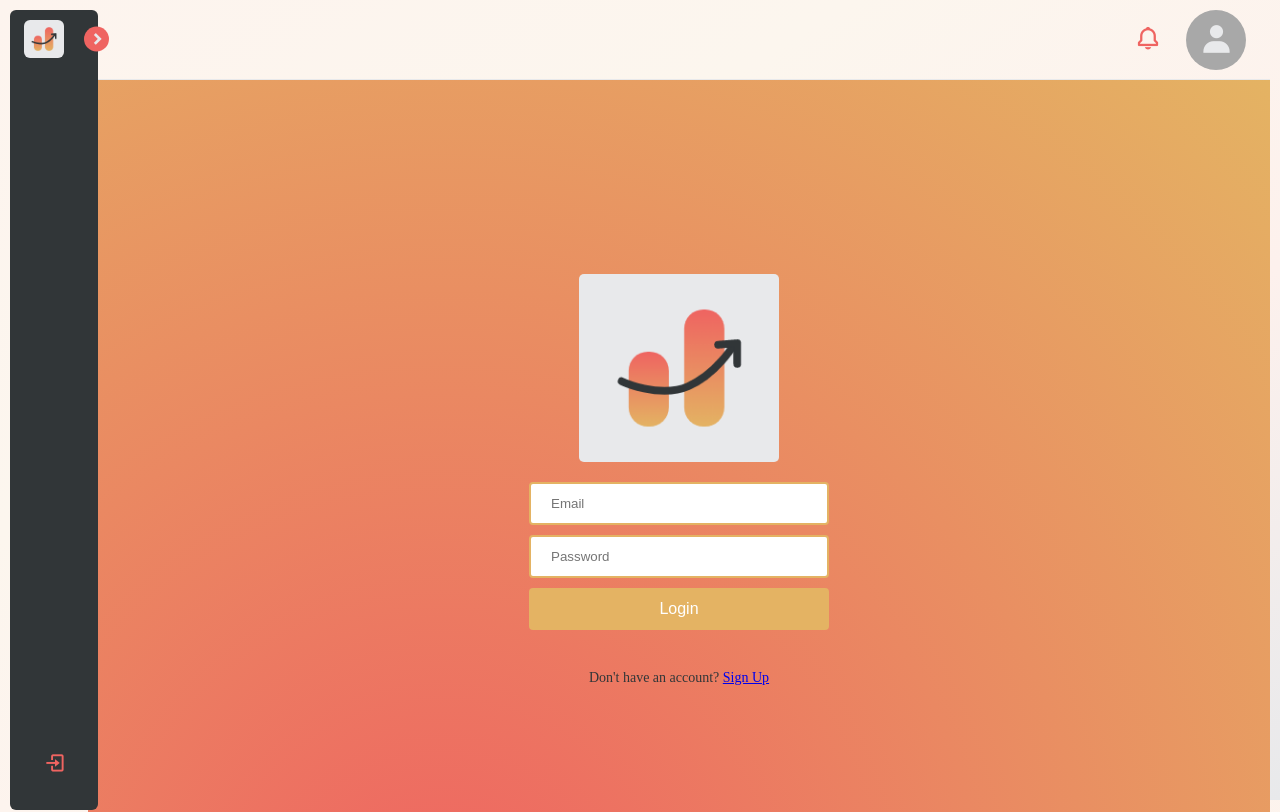
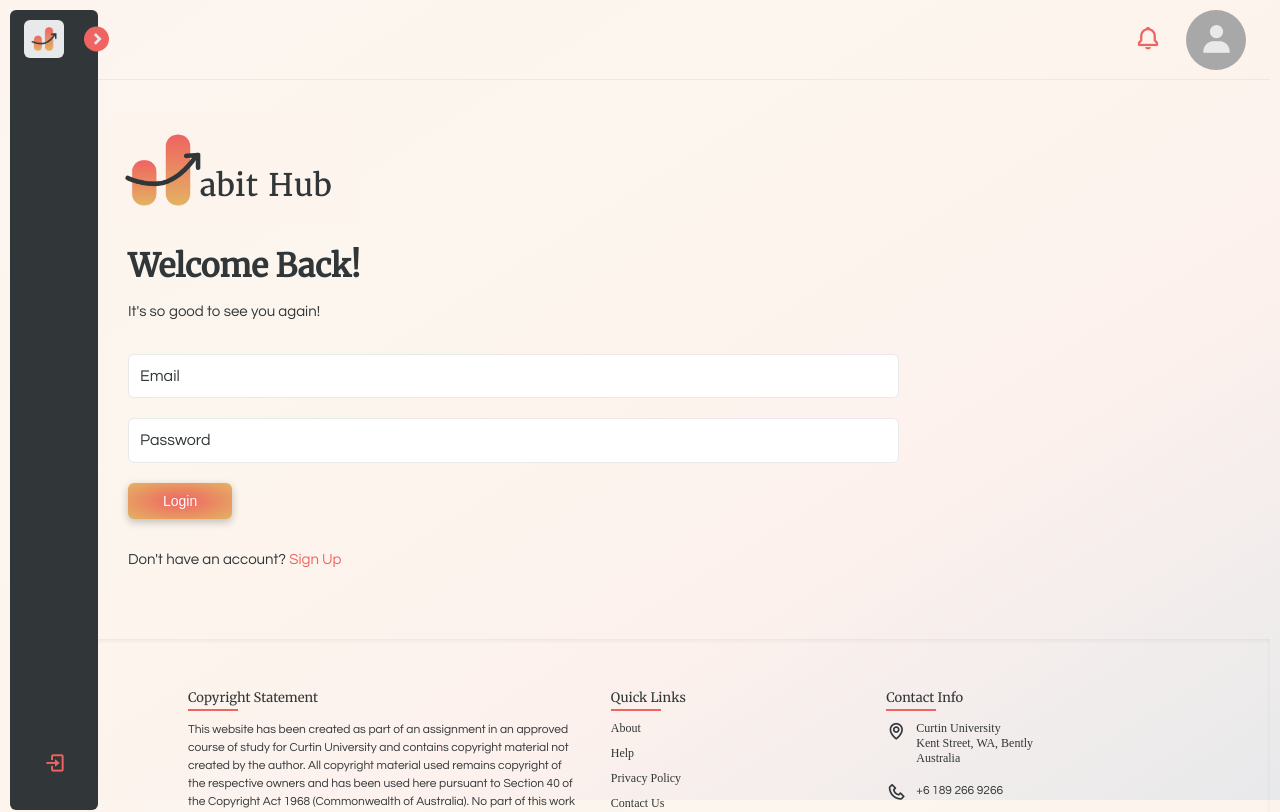
Before and after one commit to s3851446/habithub-frontend, a SvelteKit app in the folder final/habithub-frontend/: page /login in a window 1280 px wide. Shown: the top 812 px of the page. Built offline with nearby package versions, Linux system fonts and the light colour scheme; no server answers.

Commit message:
Updates login page styles to match website styles

```diff
--- a/final/habithub-frontend/src/components/TextInput.svelte
+++ b/final/habithub-frontend/src/components/TextInput.svelte
@@ -1,3 +1,4 @@
+<!-- Styled with the help of https://youtu.be/7yXUfcujpsk -->
 <script>
     export let id
     export let value
@@ -5,10 +6,11 @@
     export let placeholder
     export let classs
     export let label
+    export let input_type
 </script>
 
 <div class="input-container {classs}">
-    <input required type="text" id={id} value={value} name={name} placeholder={placeholder} class="text-input">
+    <input required type="{input_type}" id={id} value={value} name={name} placeholder={placeholder} class="text-input">
     <label class="label" for={name}>{label}</label>
 </div>
 
@@ -17,6 +19,10 @@
         width: 70%;
         position: relative;
         margin: 20px 0;
+        transition: $trans-05;
+        @media all and (max-width: 900px) {
+            width: 100%;
+        }
     }
 
     .label {
--- a/final/habithub-frontend/src/routes/login/+page.svelte
+++ b/final/habithub-frontend/src/routes/login/+page.svelte
@@ -19,7 +19,7 @@
         // method for sending login form data
         // based on answer here: https://stackoverflow.com/questions/68389117/using-fetch-api-to-create-a-login-form
 
-        // TODO: update url, change body content to email/password, stop form default behaviour
+        // TODO: update url, change body content to email/password, stop form default behavior
         async function loginUser() {
             const emailField = document.getElementById('email')
             const passwordField = document.getElementById('password')
@@ -65,70 +65,58 @@
     })
 </script>
 
-  <div class="container">
-    <img class="logo" src="{base}/images/logo_app.png" alt="Habit Hub logo" />
+  <div class="body">
+    <img class="logo" src="{base}/images/logo_web.png" alt="Habit Hub logo" />
+    <h1>Welcome Back!</h1>
+    <p>It's so good to see you again!</p>
     <form class="form">
-      <input class="form-control" type="email" placeholder="Email" id="email" />
-      <input class="form-control" type="password" placeholder="Password" id="password" />
-      <button class="btn" id="login_button">Login</button>
+      <TextInput
+        id="email"
+        value=""
+        name="Email"
+        placeholder="Enter your email address here"
+        label="Email"
+        input_type="email"
+      />
+      <TextInput
+        id="password"
+        value=""
+        name="Password"
+        placeholder="Enter your password here"
+        label="Password"
+        input_type="password"
+      />
+      <div class="btn">
+        <Button id="login_button">
+          Login
+        </Button>
+      </div>
     </form>
-    <div class="signup">
-      Don't have an account? <a href="/signup">Sign Up</a>
-    </div>
+    <p class="p">Don't have an account? <a href="/signup">Sign Up</a></p>
   </div>
 
-  <style>
-    .container {
-      display: flex;
-      flex-direction: column;
-      align-items: center;
-      justify-content: center;
-      height: 100vh;
-      background: radial-gradient(circle at 30% 107%, #ef6461, #e4b363);
+  <style lang="scss">
+    .logo {
+      width: 250px;
+      margin: 0 0 20px -20px;
     }
 
-    .logo {
-      width: 200px;
-      margin-bottom: 20px;
+    .btn {
+      width: 100%;
     }
 
     .form {
-      display: flex;
-      flex-direction: column;
-      align-items: center;
-      width: 300px;
-      margin-bottom: 20px;
+      margin: 30px 0;
     }
 
-    .form-control {
-      margin-bottom: 10px;
-      width: 100%;
-      padding: 12px 20px;
-      box-sizing: border-box;
-      border: 2px solid #e4b363;
-      border-radius: 4px;
+    a {
+      color: $red;
+      text-decoration: none;
+      &:hover {
+        color: $white;
+        background-color: $red;
+        padding: 5px 10px;
+        border-radius: $card-radius;
+      }
     }
-
-    .btn {
-      background-color: #e4b363;
-      color: #fff;
-      padding: 12px 20px;
-      border: none;
-      border-radius: 4px;
-      cursor: pointer;
-      font-size: 16px;
-      width: 100%;
-      transition: background-color 0.2s ease;
-    }
-
-    .btn:hover {
-      background-color: #ef6461;
-    }
-
-    .signup {
-      margin-top: 20px;
-      font-size: 14px;
-      text-align: center;
-    }
-
   </style>
```
